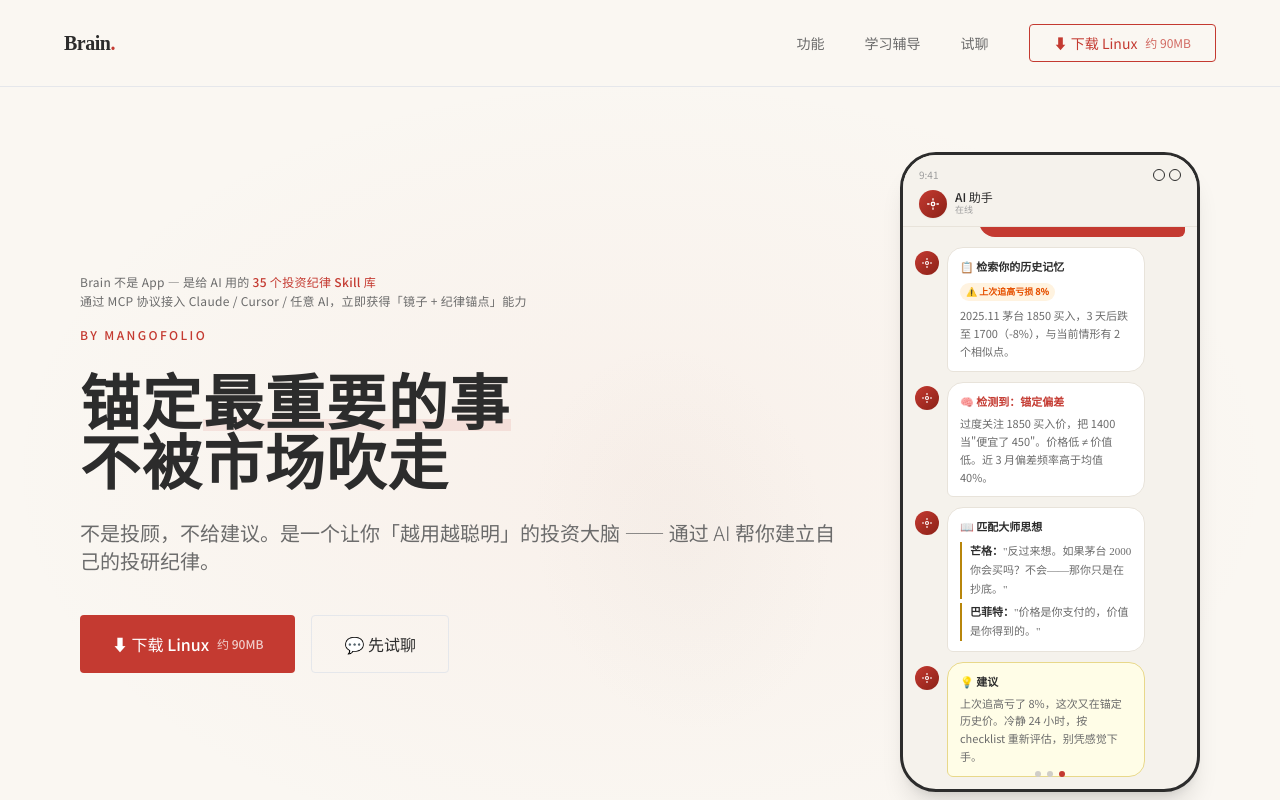
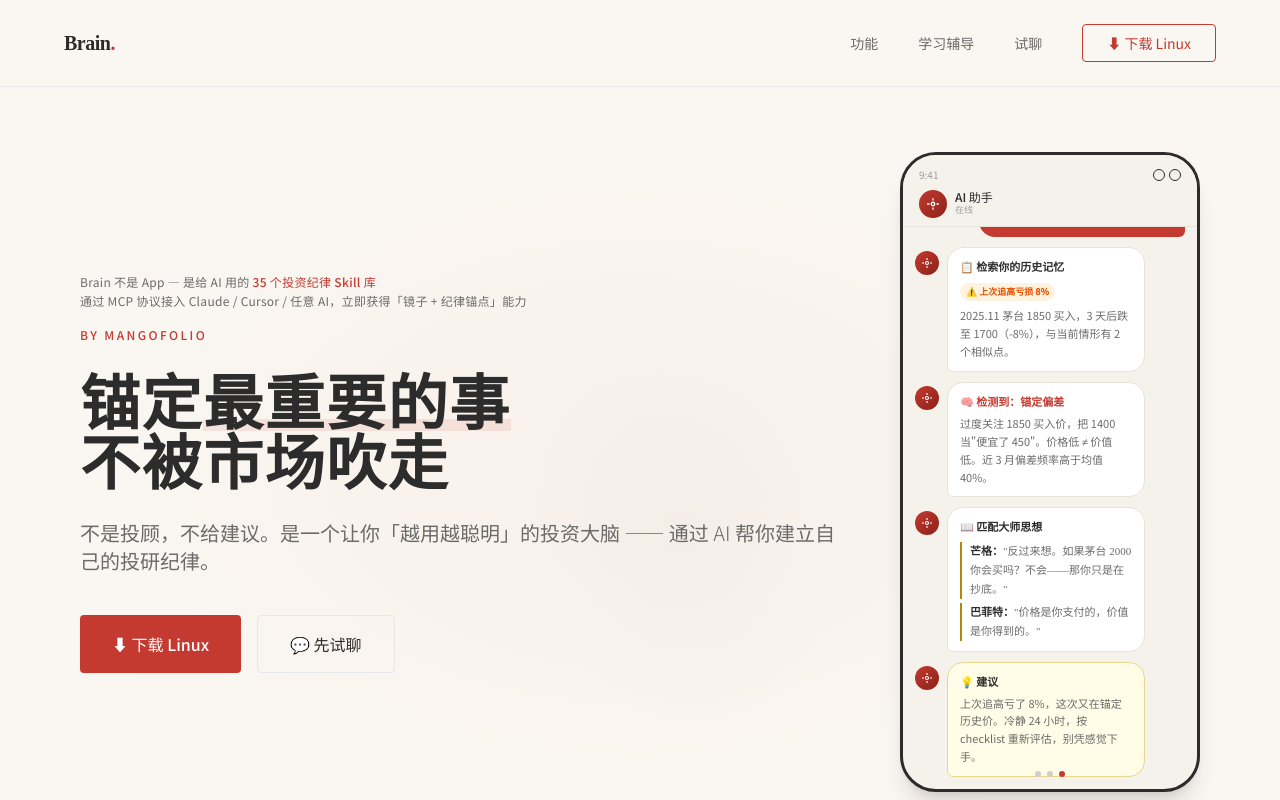
Before and after one commit to lj22503/invest-brain, a Next.js app: page / in a window 1280 px wide. Shown: the top 800 px of the page. Built offline with nearby package versions, Linux system fonts and the light colour scheme; no server answers.

Commit message:
style(ui): remove sizeHint from DownloadButton
按钮只显示 '下载 Windows' / '下载 macOS' 等，去掉 '约 100MB' 体积提示。
sizeHint 字段保留在下载资源配置，备用。

```diff
--- a/app/components/nav/DownloadButton.tsx
+++ b/app/components/nav/DownloadButton.tsx
@@ -27,7 +27,6 @@
       download
     >
       <span>⬇ 下载 {asset.label}</span>
-      <span className="text-xs opacity-75">{asset.sizeHint}</span>
     </a>
   );
 }
```
